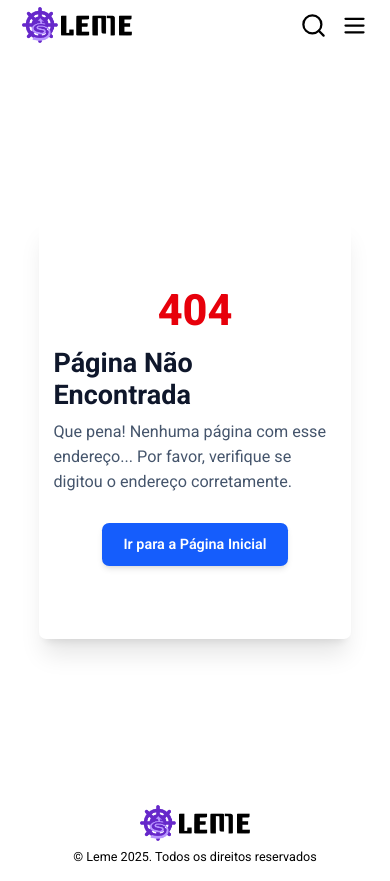
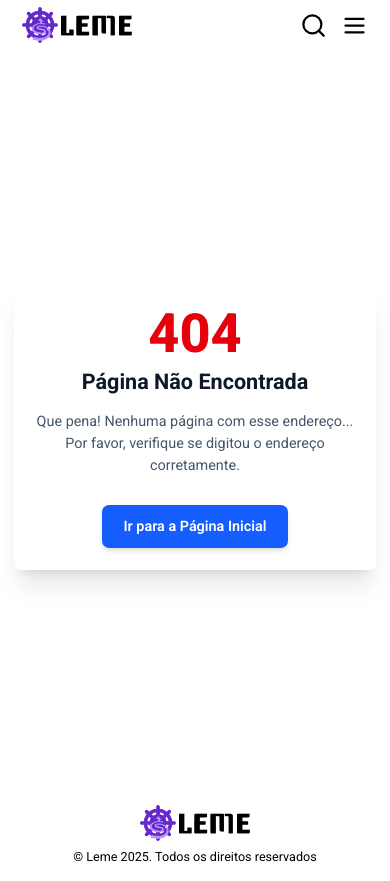
Before and after one commit to gsleme/website, a React (Vite) app: page /minha-conta in a window 390 px wide. Built offline with nearby package versions, Linux system fonts and the light colour scheme.

Commit message:
:recycle: refactor: Responsividade para diferentes telas

```diff
--- a/src/routes/ErrorPage/index.tsx
+++ b/src/routes/ErrorPage/index.tsx
@@ -12,15 +12,15 @@ function ErrorPage() {
   return (
     <div className="flex flex-col min-h-screen">
       <Header visivel={true} />
-      <main className="flex-grow flex flex-col items-center justify-center p-6 bg-cc-cinza">
-        <section className="flex flex-col items-center justify-center min-w-[300px] w-[80vw] max-w-[1400px] min-h-[50vh] bg-white rounded-lg mx-auto py-10 px-4 shadow-xl">
-          <h1 className="text-5xl font-extrabold text-red-600 mb-4">404</h1>
-          <h2 className="text-3xl font-bold text-slate-900 mb-2">Página Não Encontrada</h2>
-          <p className="text-lg text-slate-600 mb-8 max-w-lg">
+      <main className="flex-grow flex items-center justify-center bg-cc-cinza p-4">
+        <section className="w-full max-w-2xl rounded-lg bg-white p-6 text-center shadow-xl sm:p-10">
+          <h1 className="mb-2 text-6xl font-extrabold text-red-600 md:text-8xl">404</h1>
+          <h2 className="mb-4 text-2xl font-bold text-slate-900 md:text-3xl">Página Não Encontrada</h2>
+          <p className="mb-8 text-base text-slate-600 md:text-lg">
             Que pena! Nenhuma página com esse endereço... Por favor, verifique se digitou o endereço corretamente.
           </p>
           <button
-            className="px-6 py-3 bg-blue-600 text-white font-semibold rounded-lg shadow-md hover:bg-blue-700 transition duration-300"
+            className="rounded-lg bg-blue-600 px-6 py-3 font-semibold text-white shadow-md transition duration-300 hover:bg-blue-700"
             onClick={handleGoHome}
           >
             Ir para a Página Inicial
```
